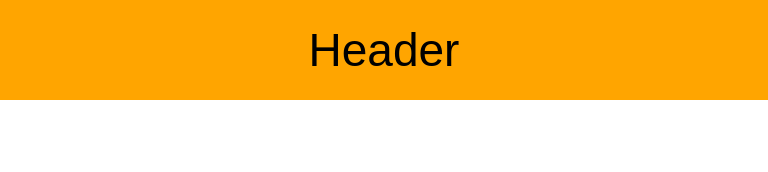
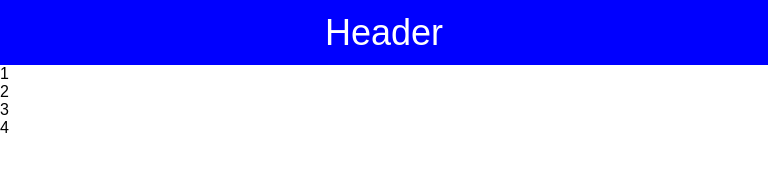
Before and after one commit to oleksmel/lesson_13_Media_Query, a plain HTML site: page index.html in a window 768 px wide. Drawn offline with Linux system fonts and the light colour scheme.

Commit message:
added main

```diff
--- a/index.html
+++ b/index.html
@@ -14,5 +14,16 @@
         Header
     </header>
 
+    <main class="main">
+        <div class="container">
+            <div class="wrap">
+                <div class="block">1</div>
+                <div class="block">2</div>
+                <div class="block">3</div>
+                <div class="block">4</div>
+            </div>
+        </div>
+    </main>
+
 </body>
 </html>
--- a/styles.css
+++ b/styles.css
@@ -18,7 +18,7 @@ body {
     align-items: center;
 }
 
-@media screen and(max-width: 991px){
+@media screen and (max-width: 991px){
     .header {
         background-color: yellow;
         color: red;
@@ -26,3 +26,12 @@ body {
         font-size: 42px;
     }
 }
+
+@media screen and (min-width: 600px) and (max-width: 768px) {
+    .header {
+        background-color: blue;
+        color: #fff;
+        height: 65px;
+        font-size: 36px;
+    }
+}
```
